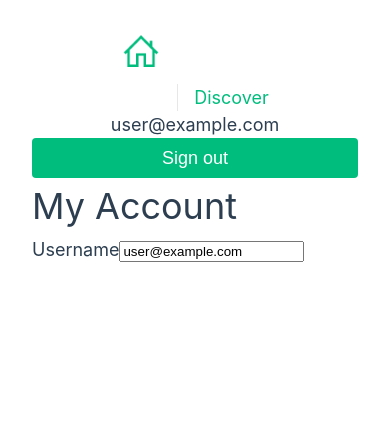
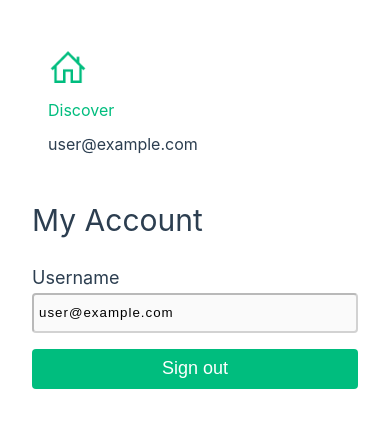
Before and after one commit to pedrosantos992/sword-fe-challenge-ps, a Vue app: page /my-account in a window 390 px wide. Shown: the top 428 px of the page. Built offline with nearby package versions, Linux system fonts and the light colour scheme; no server answers; sample sign-in values are in the browser's storage.

Commit message:
responsive web design adjustments

```diff
--- a/src/App.vue
+++ b/src/App.vue
@@ -11,11 +11,10 @@
             height="40"
           />
         </RouterLink>
-        <RouterLink to="/discover">Discover</RouterLink>
-        <RouterLink to="/login" v-if="!isLoggedIn">Login</RouterLink>
-        <div class="account-options" v-else>
-          <RouterLink to="/my-account">{{ userEmail }}</RouterLink>
-          <Button @click="handleSignout" :label="'Sign out'" />
+        <RouterLink to="/discover" v-if="isLoggedIn">Discover</RouterLink>
+        <div class="account-options">
+          <RouterLink to="/login" v-if="!isLoggedIn">Login</RouterLink>
+          <RouterLink to="/my-account" v-else>{{ userEmail }}</RouterLink>
         </div>
       </nav>
     </div>
@@ -27,9 +26,7 @@
 <script setup lang="ts">
 import { onMounted, ref } from "vue";
 import { RouterLink, RouterView } from "vue-router";
-import { getAuth, onAuthStateChanged, signOut } from "firebase/auth";
-import router from "./router";
-import Button from "./components/atoms/Button.vue";
+import { getAuth, onAuthStateChanged } from "firebase/auth";
 
 const isLoggedIn = ref({});
 const userEmail = ref({});
@@ -45,28 +42,37 @@ onMounted(() => {
     }
   });
 });
-
-const handleSignout = () => {
-  signOut(auth).then(() => {
-    router.push("/");
-  });
-};
 </script>
 
 <style scoped>
 header {
   line-height: 1.5;
+  display: flex;
+  flex-direction: row;
 }
 
 .logo {
   display: block;
-  margin: 0 auto 2rem;
+  margin: 0;
+  cursor: pointer;
 }
 
 .wrapper {
-  width: 100%;
   font-size: 18px;
   text-align: center;
+  display: flex;
+  place-items: flex-start;
+  flex-wrap: wrap;
+  width: 100%;
+}
+
+nav {
+  text-align: left;
+  font-size: 1rem;
+  display: flex;
+  flex-direction: row;
+  margin-top: 1rem;
+  width: 100%;
 }
 
 nav a.router-link-exact-active {
@@ -80,7 +86,6 @@ nav a.router-link-exact-active:hover {
 nav a {
   display: inline-block;
   padding: 0 1rem;
-  border-left: 1px solid var(--color-border);
   margin-top: auto;
   margin-bottom: auto;
 }
@@ -88,38 +93,20 @@ nav a {
 nav a:first-of-type {
   border: 0;
 }
+.account-options {
+  display: flex;
+  flex-direction: row;
+  margin-left: auto;
+}
 
-@media (min-width: 1024px) {
-  header {
-    display: flex;
-    flex-direction: row;
-  }
-
-  .logo {
-    margin: 0;
-    cursor: pointer;
-  }
-
-  header .wrapper {
-    display: flex;
-    place-items: flex-start;
-    flex-wrap: wrap;
-    width: 100%;
-  }
-
+@media (max-width: 500px) {
   nav {
-    text-align: left;
-    font-size: 1rem;
-    display: flex;
-    flex-direction: row;
-    margin-top: 1rem;
+    flex-direction: column;
+    gap: 10px;
   }
   .account-options {
-    display: flex;
-    flex-direction: row;
-  }
-  .account-options a {
-    width: fit-content;
+    margin-right: auto;
+    margin-left: 0;
   }
 }
 </style>
--- a/src/components/Discover.vue
+++ b/src/components/Discover.vue
@@ -55,4 +55,10 @@ const selectedFilters: any = computed(() => {
 .subtitle {
   padding: 1rem 2.5rem;
 }
+
+@media (max-width: 500px) {
+  .subtitle {
+    padding: 1rem;
+  }
+}
 </style>
--- a/src/components/FiltersList.vue
+++ b/src/components/FiltersList.vue
@@ -30,6 +30,9 @@ const discoverStore = useDiscoverStore();
   display: flex;
   flex-direction: row;
   gap: 16px;
+  max-width: fit-content;
+  min-width: 300px;
+  overflow-x: scroll;
 }
 
 .pill-btn-list li {
--- a/src/components/SliderList.vue
+++ b/src/components/SliderList.vue
@@ -107,4 +107,14 @@ const handleFav = (item: any) => {
 .img-container .image {
   width: 100%;
 }
+
+@media (max-width: 500px) {
+  .header .title {
+    padding: 1rem;
+    font-size: 30px;
+  }
+  .list {
+    min-width: 300px;
+  }
+}
 </style>
--- a/src/router/index.ts
+++ b/src/router/index.ts
@@ -13,6 +13,9 @@ const router = createRouter({
       path: "/",
       name: "home",
       component: HomeView,
+      meta: {
+        hideForAuth: true,
+      },
     },
     {
       path: "/discover",
@@ -26,11 +29,17 @@ const router = createRouter({
       path: "/login",
       name: "login",
       component: LoginView,
+      meta: {
+        hideForAuth: true,
+      },
     },
     {
       path: "/register",
       name: "register",
       component: RegisterView,
+      meta: {
+        hideForAuth: true,
+      },
     },
     {
       path: "/my-account",
@@ -61,8 +70,13 @@ router.beforeEach(async (to, from, next) => {
     if (await getCurrentUser()) {
       next();
     } else {
-      alert("Unauthorized route. Please login.");
       next("/");
+    }
+  } else if (to.matched.some((record) => record.meta.hideForAuth)) {
+    if (await getCurrentUser()) {
+      next("/discover");
+    } else {
+      next();
     }
   } else {
     next();
--- a/src/views/HomeView.vue
+++ b/src/views/HomeView.vue
@@ -11,6 +11,7 @@
 <style scoped>
 .welcome {
   text-align: center;
+  margin-top: 40px;
 }
 .welcome a {
   text-decoration: underline;
@@ -18,4 +19,11 @@
 .welcome a:hover {
   background: unset;
 }
+
+@media (max-width: 500px) {
+  .welcome {
+    font-size: 30px;
+    margin-top: 80px;
+  }
+}
 </style>
--- a/src/views/LoginView.vue
+++ b/src/views/LoginView.vue
@@ -41,7 +41,6 @@ const login = async () => {
 </script>
 
 <style>
-@media (min-width: 1024px) {
 .login {
   display: flex;
   flex-direction: column;
@@ -82,5 +81,11 @@ const login = async () => {
 .create-account-label a:hover {
   background: unset;
 }
+
+@media (max-width: 500px) {
+  .login h1 {
+    font-size: 30px;
+    margin-top: 40px;
+  }
 }
 </style>
--- a/src/views/MyAccountView.vue
+++ b/src/views/MyAccountView.vue
@@ -3,14 +3,23 @@
     <h1>My Account</h1>
     <div class="my-account-form">
       <span class="label">Username</span>
-      <input type="email" name="username" id="username" :value="userEmail" />
+      <input
+        type="email"
+        name="username"
+        id="username"
+        disabled
+        :value="userEmail"
+      />
     </div>
+    <Button @click="handleSignout" :label="'Sign out'" />
   </div>
 </template>
 
 <script setup lang="ts">
 import { onMounted, ref } from "vue";
-import { getAuth, onAuthStateChanged } from "firebase/auth";
+import { getAuth, onAuthStateChanged, signOut } from "firebase/auth";
+import Button from "../components/atoms/Button.vue";
+import router from "../router";
 
 const userEmail = ref({});
 let auth: any;
@@ -22,10 +31,15 @@ onMounted(() => {
     }
   });
 });
+
+const handleSignout = () => {
+  signOut(auth).then(() => {
+    router.push("/");
+  });
+};
 </script>
 
 <style scoped>
-@media (min-width: 1024px) {
 .my-account {
   display: flex;
   flex-direction: column;
@@ -54,8 +68,18 @@ onMounted(() => {
   border-radius: 4px;
   letter-spacing: 1px;
 }
+.my-account-form input:disabled {
+  color: var(--sw-black);
+  cursor: not-allowed;
+}
 .my-account-form .label {
   margin-right: auto;
 }
+
+@media (max-width: 500px) {
+  .my-account h1 {
+    font-size: 30px;
+    margin-top: 40px;
+  }
 }
 </style>
--- a/src/views/RegisterView.vue
+++ b/src/views/RegisterView.vue
@@ -46,7 +46,6 @@ const register = async () => {
 </script>
 
 <style scoped>
-@media (min-width: 1024px) {
 .register {
   display: flex;
   flex-direction: column;
@@ -78,5 +77,11 @@ const register = async () => {
 .register-form .label {
   margin-right: auto;
 }
+
+@media (max-width: 500px) {
+  .register h1 {
+    font-size: 30px;
+    margin-top: 40px;
+  }
 }
 </style>
```
Lines whose indentation alone changed are shown as unchanged.
